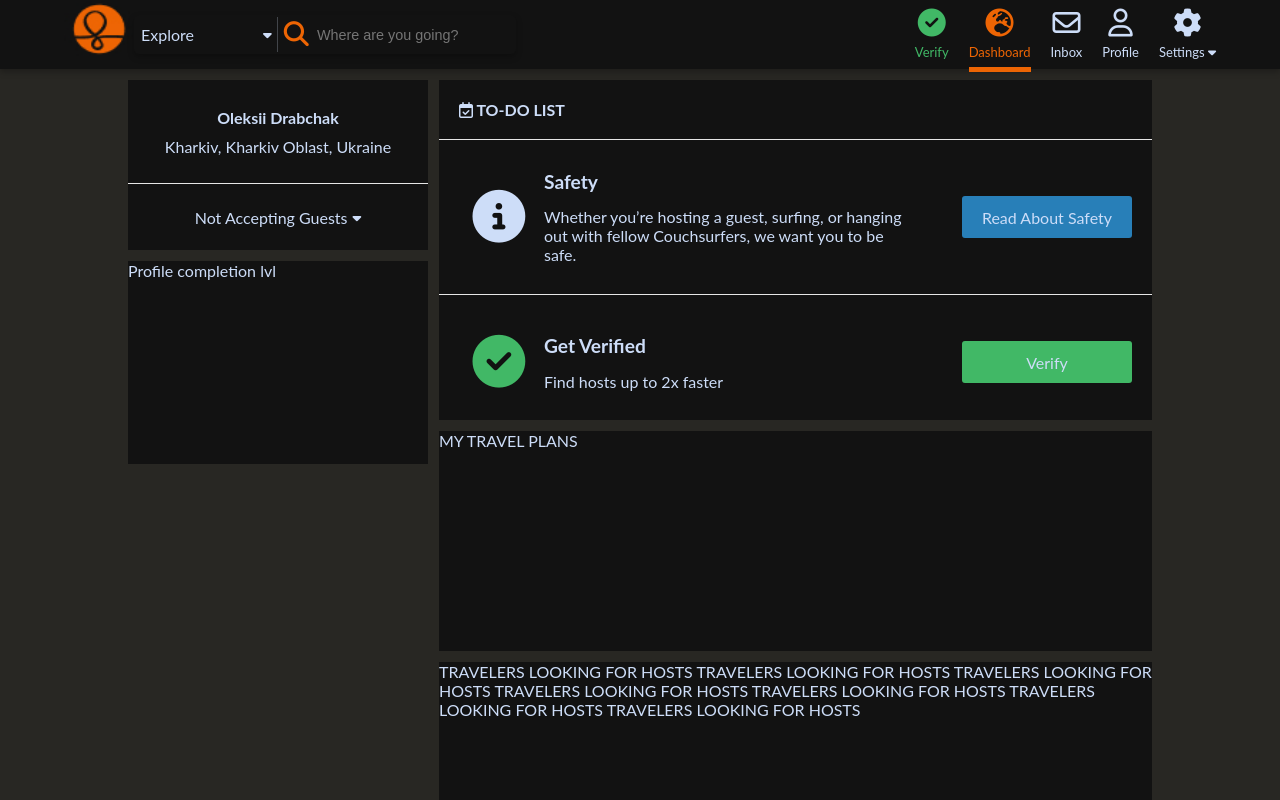
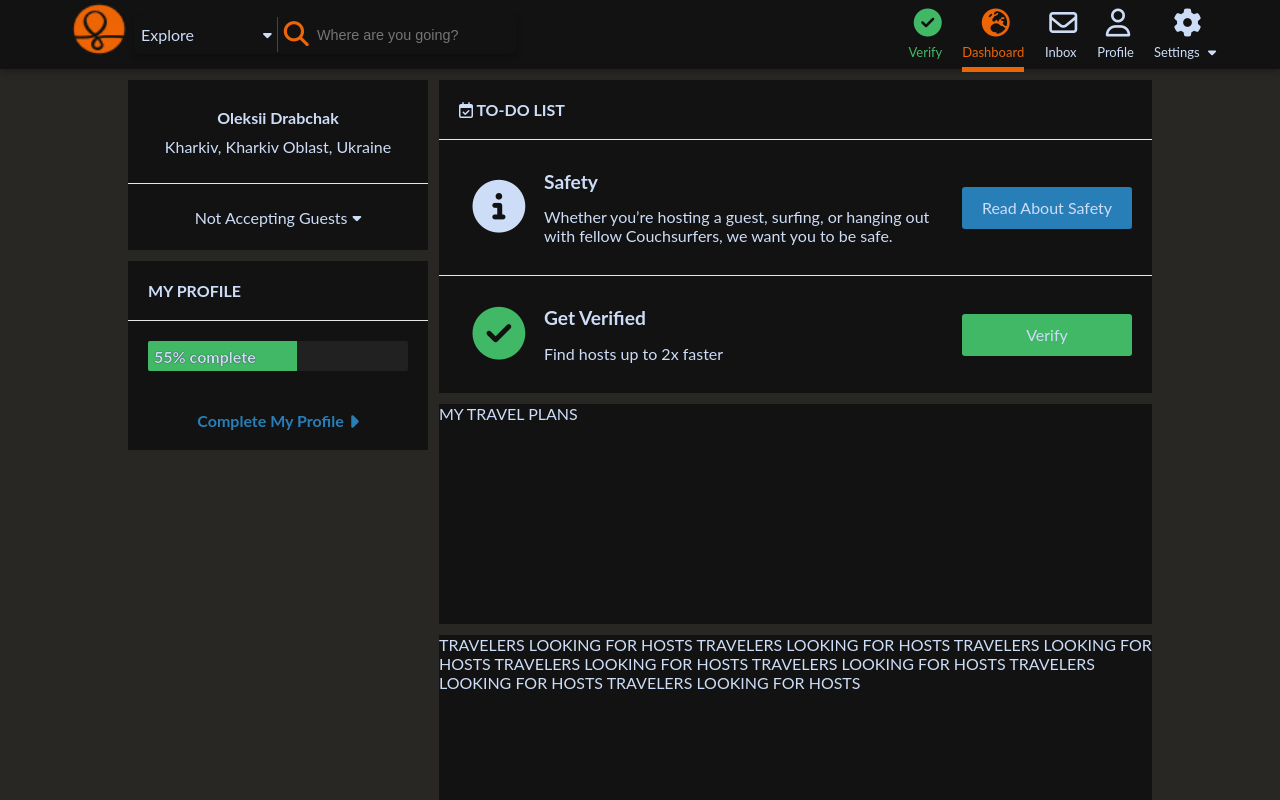
Before and after one commit to whoiam-bat/couchsurfing, an Angular app in the folder couchsurfing-frontend/: page /dashboard in a window 1280 px wide. Shown: the top 800 px of the page. Built offline with nearby package versions, Linux system fonts and the light colour scheme.

Commit message:
Frontend   Completed Account completion level component card

```diff
--- a/couchsurfing-frontend/src/app/components/dashboard/completion-level/completion-level.component.css
+++ b/couchsurfing-frontend/src/app/components/dashboard/completion-level/completion-level.component.css
@@ -1,6 +1,66 @@
 .profile-completion-lvl {
-    width: 300px;
-    height: 203px;
+  width: 300px;
+  display: flex;
+  flex-direction: column;
+  align-items: center;
+  background-color: var(--dark-black);
+}
 
-    background-color: var(--dark-black);
+.bar {
+  width: 260px;
+  padding: 20px;
 }
+
+.pcompletion-lvl-header {
+  text-transform: uppercase;
+  border-bottom: 1px solid #e6e6e6;
+}
+
+.header-title {
+  display: flex;
+  align-items: center;
+  font-size: 1em;
+}
+
+.progress-bar {
+  height: 30px;
+}
+
+.progress {
+  height: 100%;
+  cursor: pointer;
+}
+
+.expected-progress {
+  width: 100%;
+  background-color: var(--black);
+  border-radius: 2px;
+}
+
+.actual-progress {
+  z-index: 999;
+  background-color: var(--light-green);
+  border-radius: 2px 0 0 2px;
+  text-shadow: 0 0 1px #000;
+  font-weight: bold;
+  display: flex;
+  padding-left: 6px;
+  align-items: center;
+}
+
+.complete-profile-actions {
+  display: flex;
+  justify-content: center;
+  align-items: center;
+}
+
+.action-link {
+  color: var(--light-blue);
+  font-weight: bold;
+  font-size: inherit;
+  cursor: pointer;
+}
+
+.action-link:hover {
+  color: var(--orange);
+}
--- a/couchsurfing-frontend/src/app/components/dashboard/completion-level/completion-level.component.html
+++ b/couchsurfing-frontend/src/app/components/dashboard/completion-level/completion-level.component.html
@@ -1,3 +1,24 @@
 <div class="profile-completion-lvl">
-    Profile completion lvl
+  <header class="pcompletion-lvl-header bar">
+    <h1 class="header-title">
+      My Profile
+    </h1>
+  </header>
+  <div class="progress-bar bar">
+    <div class="expected-progress progress">
+      <div class="actual-progress progress" [style.width]="progress + '%'">
+        {{ progress }}% complete
+      </div>
+    </div>
+  </div>
+  <div class="complete-profile bar">
+    <ul class="complete-profile-actions">
+      <li class="action">
+        <a href="#" class="action-link">
+          <span>Complete My Profile</span>
+          <i class="fa-solid fa-caret-right fa-lg"></i>
+        </a>
+      </li>
+    </ul>
+  </div>
 </div>
--- a/couchsurfing-frontend/src/app/components/dashboard/completion-level/completion-level.component.ts
+++ b/couchsurfing-frontend/src/app/components/dashboard/completion-level/completion-level.component.ts
@@ -1,10 +1,15 @@
-import { Component } from '@angular/core';
+import {Component, OnInit} from '@angular/core';
 
 @Component({
   selector: 'app-completion-level',
   templateUrl: './completion-level.component.html',
   styleUrls: ['./completion-level.component.css']
 })
-export class CompletionLevelComponent {
+export class CompletionLevelComponent implements OnInit {
+  progress!: number;
+
+  ngOnInit(): void {
+    this.progress = 55;
+  }
 
 }
--- a/couchsurfing-frontend/src/styles.css
+++ b/couchsurfing-frontend/src/styles.css
@@ -32,6 +32,12 @@
   cursor: default;
 }
 
+a i {
+  padding-left: 5px;
+}
+
 ul, ol {
   list-style: none;
+  margin: 0;
+  padding: 0;
 }
```
